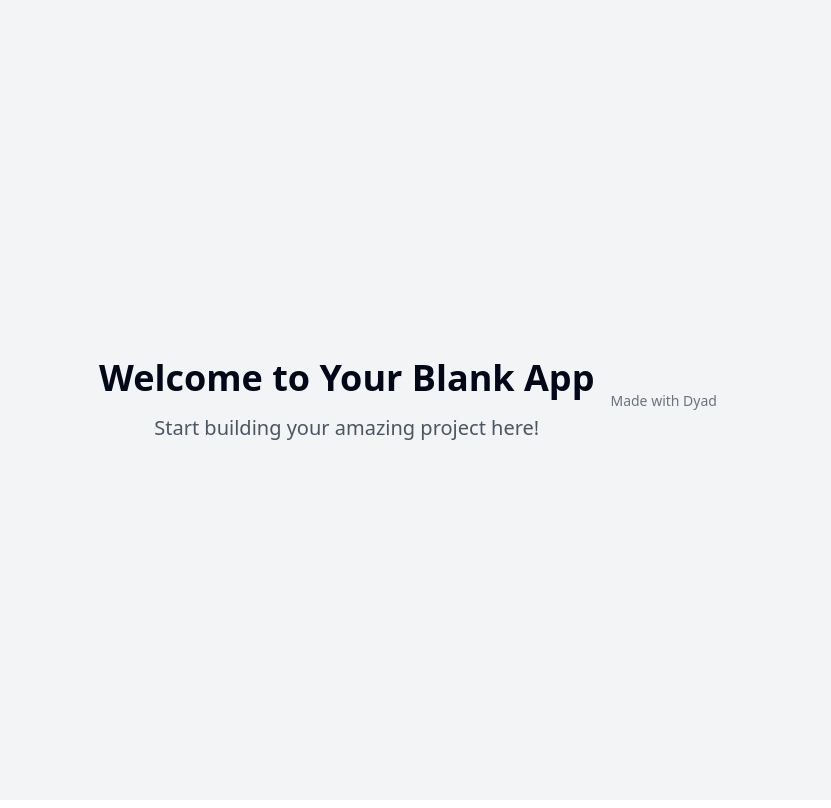
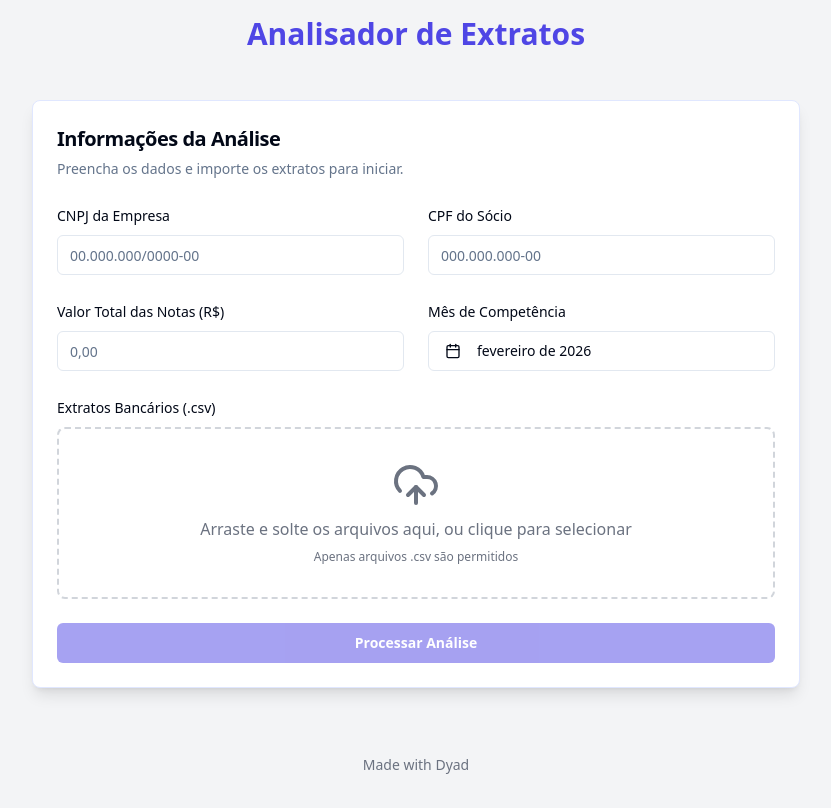
Before and after one commit to JotaEmpresas/consultExtratos, a React (Vite) app: page / in a window 1280 px wide. Shown: the whole page, without its empty margins (224-1055 px from the left). Built offline with nearby package versions, Linux system fonts and the light colour scheme.

Commit message:
[dyad] Criando a interface inicial do analisador - wrote 7 file(s), added react-dropzone package(s)

```diff
--- a/package.json
+++ b/package.json
@@ -51,6 +51,7 @@
     "react": "^19.2.3",
     "react-day-picker": "^9.13.0",
     "react-dom": "^19.2.3",
+    "react-dropzone": "^14.4.0",
     "react-hook-form": "^7.53.0",
     "react-resizable-panels": "^2.1.3",
     "react-router-dom": "^6.26.2",
--- a/src/App.css
+++ b/src/App.css
@@ -1,42 +1 @@
-#root {
-  max-width: 1280px;
-  margin: 0 auto;
-  padding: 2rem;
-  text-align: center;
-}
-
-.logo {
-  height: 6em;
-  padding: 1.5em;
-  will-change: filter;
-  transition: filter 300ms;
-}
-.logo:hover {
-  filter: drop-shadow(0 0 2em #646cffaa);
-}
-.logo.react:hover {
-  filter: drop-shadow(0 0 2em #61dafbaa);
-}
-
-@keyframes logo-spin {
-  from {
-    transform: rotate(0deg);
-  }
-  to {
-    transform: rotate(360deg);
-  }
-}
-
-@media (prefers-reduced-motion: no-preference) {
-  a:nth-of-type(2) .logo {
-    animation: logo-spin infinite 20s linear;
-  }
-}
-
-.card {
-  padding: 2em;
-}
-
-.read-the-docs {
-  color: #888;
-}
+/* All styles moved to globals.css and Tailwind utility classes */
--- /dev/null
+++ b/src/components/AnalysisForm.tsx
@@ -0,0 +1,123 @@
+"use client";
+
+import React, { useState } from 'react';
+import { Card, CardContent, CardDescription, CardHeader, CardTitle } from "@/components/ui/card";
+import { Label } from "@/components/ui/label";
+import { Input } from "@/components/ui/input";
+import { Button } from "@/components/ui/button";
+import { FileUpload } from "@/components/FileUpload";
+import { Calendar } from "@/components/ui/calendar";
+import { Popover, PopoverContent, PopoverTrigger } from "@/components/ui/popover";
+import { Calendar as CalendarIcon } from "lucide-react";
+import { format } from "date-fns";
+import { ptBR } from "date-fns/locale";
+
+export const AnalysisForm = () => {
+  const [cnpj, setCnpj] = useState('');
+  const [cpf, setCpf] = useState('');
+  const [totalInvoices, setTotalInvoices] = useState('');
+  const [competenceDate, setCompetenceDate] = useState<Date | undefined>(new Date());
+  const [files, setFiles] = useState<File[]>([]);
+
+  const handleCnpjChange = (e: React.ChangeEvent<HTMLInputElement>) => {
+    const value = e.target.value.replace(/\D/g, '');
+    const maskedValue = value
+      .replace(/(\d{2})(\d)/, '$1.$2')
+      .replace(/(\d{3})(\d)/, '$1.$2')
+      .replace(/(\d{3})(\d)/, '$1/$2')
+      .replace(/(\d{4})(\d)/, '$1-$2')
+      .slice(0, 18);
+    setCnpj(maskedValue);
+  };
+
+  const handleCpfChange = (e: React.ChangeEvent<HTMLInputElement>) => {
+    const value = e.target.value.replace(/\D/g, '');
+    const maskedValue = value
+      .replace(/(\d{3})(\d)/, '$1.$2')
+      .replace(/(\d{3})(\d)/, '$1.$2')
+      .replace(/(\d{3})(\d{1,2})/, '$1-$2')
+      .slice(0, 14);
+    setCpf(maskedValue);
+  };
+
+  const handleTotalInvoicesChange = (e: React.ChangeEvent<HTMLInputElement>) => {
+    const value = e.target.value;
+    const numericValue = value.replace(/[^0-9,]/g, '').replace(/(,.*?),/g, '$1');
+    setTotalInvoices(numericValue);
+  };
+
+  const isFormValid = cnpj.length === 18 && cpf.length === 14 && files.length > 0 && competenceDate;
+
+  const handleSubmit = (e: React.FormEvent) => {
+    e.preventDefault();
+    if (!isFormValid) return;
+    // A lógica para processar os arquivos (Fase 2) será adicionada aqui.
+    console.log({
+      cnpj,
+      cpf,
+      totalInvoices: totalInvoices || '0',
+      competenceDate,
+      files
+    });
+  };
+
+  return (
+    <Card className="w-full max-w-3xl mx-auto shadow-lg border-indigo-100 dark:border-indigo-900 bg-white dark:bg-gray-950">
+      <CardHeader>
+        <CardTitle className="text-xl font-semibold">Informações da Análise</CardTitle>
+        <CardDescription>Preencha os dados e importe os extratos para iniciar.</CardDescription>
+      </CardHeader>
+      <CardContent>
+        <form onSubmit={handleSubmit} className="space-y-6">
+          <div className="grid grid-cols-1 md:grid-cols-2 gap-6">
+            <div className="space-y-2">
+              <Label htmlFor="cnpj">CNPJ da Empresa</Label>
+              <Input id="cnpj" placeholder="00.000.000/0000-00" value={cnpj} onChange={handleCnpjChange} required />
+            </div>
+            <div className="space-y-2">
+              <Label htmlFor="cpf">CPF do Sócio</Label>
+              <Input id="cpf" placeholder="000.000.000-00" value={cpf} onChange={handleCpfChange} required />
+            </div>
+          </div>
+          <div className="grid grid-cols-1 md:grid-cols-2 gap-6">
+            <div className="space-y-2">
+              <Label htmlFor="total-invoices">Valor Total das Notas (R$)</Label>
+              <Input id="total-invoices" placeholder="0,00" value={totalInvoices} onChange={handleTotalInvoicesChange} />
+            </div>
+            <div className="space-y-2">
+              <Label>Mês de Competência</Label>
+              <Popover>
+                <PopoverTrigger asChild>
+                  <Button
+                    variant={"outline"}
+                    className="w-full justify-start text-left font-normal"
+                  >
+                    <CalendarIcon className="mr-2 h-4 w-4" />
+                    {competenceDate ? format(competenceDate, "MMMM 'de' yyyy", { locale: ptBR }) : <span>Selecione o mês</span>}
+                  </Button>
+                </PopoverTrigger>
+                <PopoverContent className="w-auto p-0">
+                  <Calendar
+                    mode="single"
+                    selected={competenceDate}
+                    onSelect={setCompetenceDate}
+                    initialFocus
+                  />
+                </PopoverContent>
+              </Popover>
+            </div>
+          </div>
+
+          <div className="space-y-2">
+            <Label>Extratos Bancários (.csv)</Label>
+            <FileUpload files={files} setFiles={setFiles} />
+          </div>
+
+          <Button type="submit" className="w-full bg-indigo-600 hover:bg-indigo-700 text-white font-semibold py-3" disabled={!isFormValid}>
+            Processar Análise
+          </Button>
+        </form>
+      </CardContent>
+    </Card>
+  );
+};
--- /dev/null
+++ b/src/components/FileUpload.tsx
@@ -0,0 +1,66 @@
+"use client";
+
+import React, { useCallback } from 'react';
+import { useDropzone } from 'react-dropzone';
+import { UploadCloud, File as FileIcon, X } from 'lucide-react';
+
+interface FileUploadProps {
+  files: File[];
+  setFiles: (files: File[]) => void;
+}
+
+export const FileUpload: React.FC<FileUploadProps> = ({ files, setFiles }) => {
+  const onDrop = useCallback((acceptedFiles: File[]) => {
+    setFiles([...files, ...acceptedFiles]);
+  }, [files, setFiles]);
+
+  const { getRootProps, getInputProps, isDragActive } = useDropzone({
+    onDrop,
+    accept: {
+      'text/csv': ['.csv'],
+    },
+  });
+
+  const removeFile = (fileToRemove: File) => {
+    setFiles(files.filter(file => file !== fileToRemove));
+  };
+
+  return (
+    <div>
+      <div
+        {...getRootProps()}
+        className={`border-2 border-dashed rounded-lg p-8 text-center cursor-pointer transition-colors
+        ${isDragActive ? 'border-indigo-600 bg-indigo-50 dark:bg-indigo-900/50' : 'border-gray-300 dark:border-gray-600 hover:border-indigo-500'}`}
+      >
+        <input {...getInputProps()} />
+        <div className="flex flex-col items-center justify-center space-y-2 text-gray-500 dark:text-gray-400">
+          <UploadCloud className="w-12 h-12" />
+          {isDragActive ? (
+            <p>Solte os arquivos aqui...</p>
+          ) : (
+            <p>Arraste e solte os arquivos aqui, ou clique para selecionar</p>
+          )}
+          <p className="text-xs">Apenas arquivos .csv são permitidos</p>
+        </div>
+      </div>
+      {files.length > 0 && (
+        <div className="mt-4 space-y-2">
+          <h4 className="font-medium">Arquivos Selecionados:</h4>
+          <ul className="space-y-2">
+            {files.map((file, index) => (
+              <li key={index} className="flex items-center justify-between p-2 bg-gray-100 dark:bg-gray-800 rounded-md">
+                <div className="flex items-center space-x-2 overflow-hidden">
+                  <FileIcon className="w-5 h-5 text-gray-500 flex-shrink-0" />
+                  <span className="text-sm font-medium truncate">{file.name}</span>
+                </div>
+                <button onClick={() => removeFile(file)} className="p-1 rounded-full hover:bg-red-100 dark:hover:bg-red-900/50">
+                  <X className="w-4 h-4 text-red-500" />
+                </button>
+              </li>
+            ))}
+          </ul>
+        </div>
+      )}
+    </div>
+  );
+};
--- a/src/globals.css
+++ b/src/globals.css
@@ -97,5 +97,6 @@
 
   body {
     @apply bg-background text-foreground;
+    min-height: 100vh;
   }
 }
--- a/src/pages/Index.tsx
+++ b/src/pages/Index.tsx
@@ -1,17 +1,20 @@
-// Update this page (the content is just a fallback if you fail to update the page)
-
+import { AnalysisForm } from "@/components/AnalysisForm";
 import { MadeWithDyad } from "@/components/made-with-dyad";
 
 const Index = () => {
   return (
-    <div className="min-h-screen flex items-center justify-center bg-gray-100">
-      <div className="text-center">
-        <h1 className="text-4xl font-bold mb-4">Welcome to Your Blank App</h1>
-        <p className="text-xl text-gray-600">
-          Start building your amazing project here!
-        </p>
-      </div>
-      <MadeWithDyad />
+    <div className="min-h-screen bg-gray-100 dark:bg-gray-900 text-gray-900 dark:text-gray-100 flex flex-col">
+      <header className="py-4">
+        <h1 className="text-3xl font-bold text-center text-indigo-600 dark:text-indigo-400">
+          Analisador de Extratos
+        </h1>
+      </header>
+      <main className="flex-grow container mx-auto p-4 md:p-8">
+        <AnalysisForm />
+      </main>
+      <footer className="py-4">
+        <MadeWithDyad />
+      </footer>
     </div>
   );
 };
```
Also changed, not shown: 1 other file (tests, documents, lock files or other folders).
